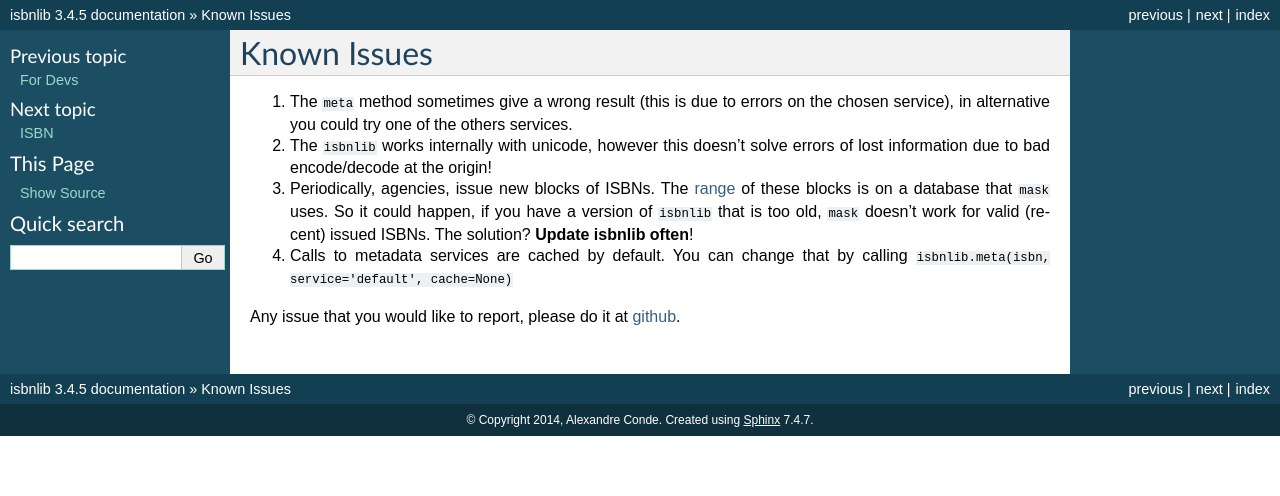
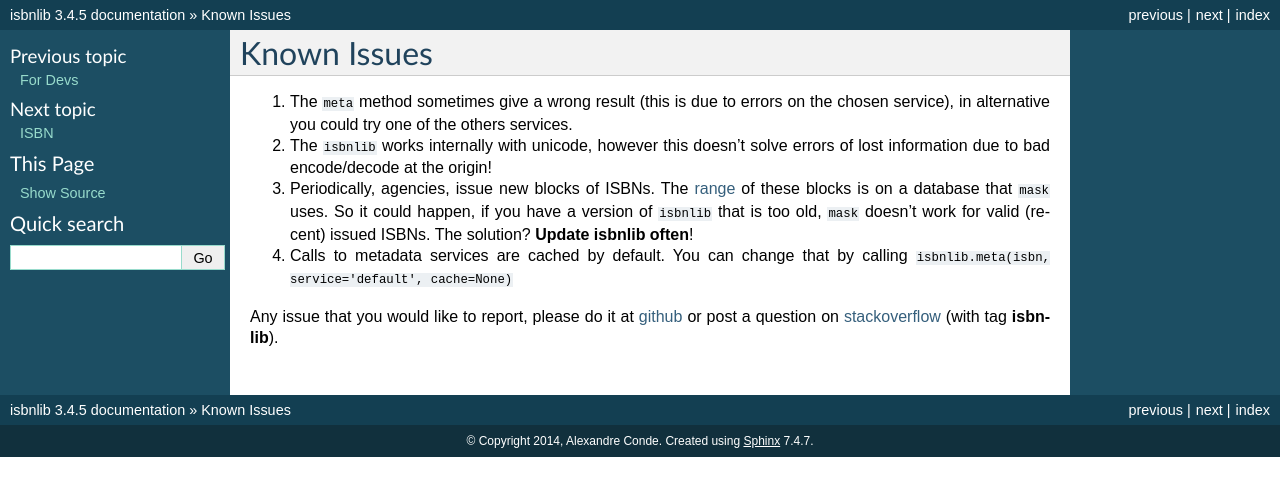
Before and after one commit to xlcnd/isbnlib, a Sphinx documentation site: the page built from docs/issues.rst, in a window 1280 px wide. Shown: the top 496 px of the page. Built offline with Sphinx 7.4.7, drawn with Linux system fonts in a browser that asks for light colours.

Commit message:
fix stackoverflow link

```diff
--- a/docs/issues.rst
+++ b/docs/issues.rst
@@ -19,11 +19,13 @@ Known Issues
    ``isbnlib.meta(isbn, service='default', cache=None)``
 
 
-Any issue that you would like to report, please do it at github_.
-
+Any issue that you would like to report, please do it at github_ or post a question on
+stackoverflow_ (with tag **isbnlib**).
 
 
 
 .. _github: https://github.com/xlcnd/isbnlib/issues
 
 .. _range: https://www.isbn-international.org/range_file_generation
+
+.. _stackoverflow: http://stackoverflow.com/questions/tagged/isbnlib
```
